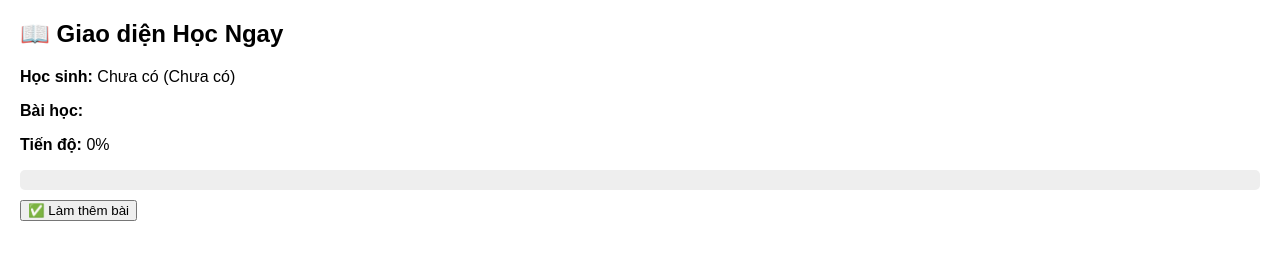
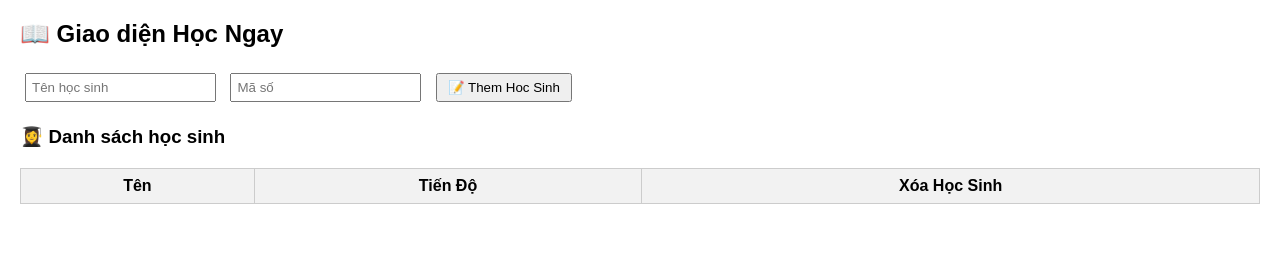
Before and after one commit to diepan-mindx/StudyForFuture, a plain HTML site: page lsmanage.html in a window 1280 px wide. Drawn offline with Linux system fonts and the light colour scheme; no server answers; files whose address does not match are found by name.

Commit message:
Add files via upload

```diff
--- a/lsmanage.html
+++ b/lsmanage.html
@@ -11,15 +11,46 @@
 </head>
 <body>
   <h2>📖 Giao diện Học Ngay</h2>
+    <style>
+    body { font-family: Arial, sans-serif; margin: 20px; }
+    input { margin: 5px; padding: 5px; }
+    button { padding: 5px 10px; margin: 5px; cursor: pointer; }
+    table { border-collapse: collapse; width: 100%; margin-top: 20px; }
+    th, td { border: 1px solid #ccc; padding: 8px; text-align: center; }
+    th { background: #f2f2f2; }
+    #lessonSection { margin-top: 30px; padding: 15px; border: 1px solid #ddd; display: none; }
+  </style>
+  <!-- Form đăng nhập / đăng ký -->
+  <div>
+    <input type="text" id="studentName" placeholder="Tên học sinh">
+    <input type="text" id="studentId" placeholder="Mã số">
+    <button onclick="registerStudent()">📝 Them Hoc Sinh</button>
 
-  <div id="studentInfo">
-    <p><b>Học sinh:</b> <span id="studentName"></span> (<span id="studentId"></span>)</p>
-    <p><b>Bài học:</b> <span id="lessonName"></span></p>
+  </div>
+
+  <!-- Thông tin học sinh -->
+  <h3>👩‍🎓 Danh sách học sinh</h3>
+  <table id="studentsTable">
+    <thead>
+      <tr>
+        <th>Tên</th>
+        <th>Tiến Độ</th>
+        <th>Xóa Học Sinh</th>
+      </tr>
+    </thead>
+    <tbody></tbody>
+  </table>
+
+  <!-- Phần Lesson -->
+  <div id="lessonSection">
+    <h3>📖 Lesson</h3>
+    <p><b>Học sinh:</b> <span id="lessonStudentName"></span> - <span id="lessonStudentId"></span></p>
     <p><b>Tiến độ:</b> <span id="lessonProgress">0%</span></p>
-    <div class="progress-bar-container">
-      <div class="progress-bar" id="progressBar"></div>
-    </div>
-    <button onclick="updateProgress()">✅ Làm thêm bài</button>
+    <button onclick="updateProgress()">✅ Kiểm tra</button>
+  </div>
+
+  <script type="module" src="../js/firebase_config.js"></script>
+
   </div>
 
   <!-- Firebase -->
@@ -59,6 +90,6 @@
 
       loadProgress();
     });
-  </script>
+  </script> <script type="module" src="../js/firebase_config.js"></script>
 </body>
 </html>
```
